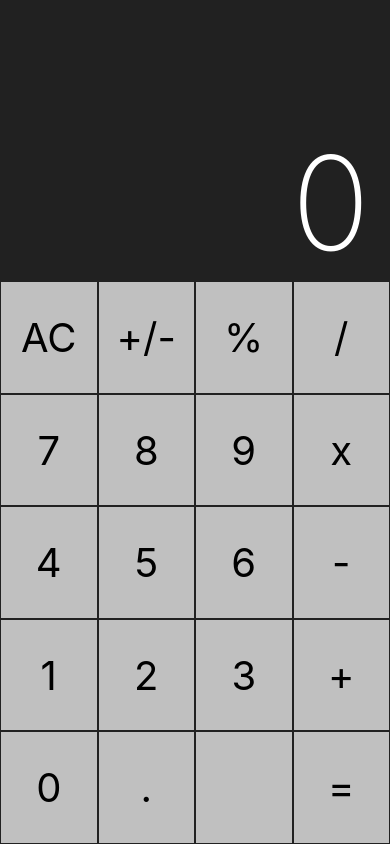
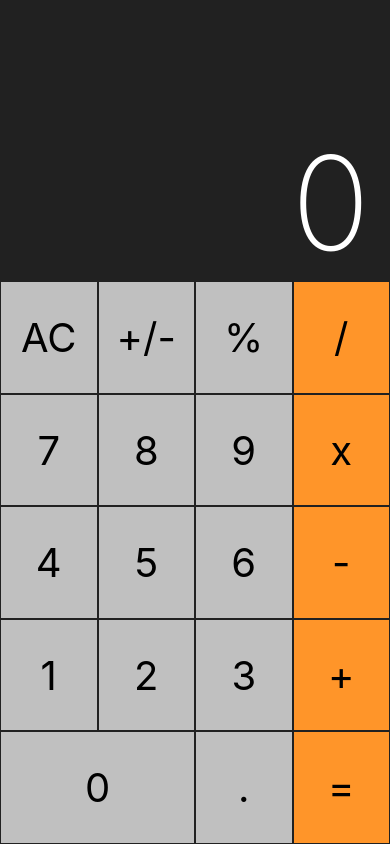
Before and after one commit to old/st-code-solutions, a React Native app in the folder SolutionTwo/: screen / in a window 390 px wide. Built offline with nearby package versions, Linux system fonts and the light colour scheme.

Commit message:
added dynamic orange style for equation buttons '/, x, -, +, ='

```diff
--- a/SolutionTwo/src/components/ButtonsContainer.jsx
+++ b/SolutionTwo/src/components/ButtonsContainer.jsx
@@ -5,32 +5,39 @@ import SecondaryButton from './SecondaryButton';
 
 
 export default function ButtonsContainer() {
+
+    const add = () => {}
+    const subtract = () => {}
+    const multiply = () => {}
+    const divide = () => {}
+    const equal = () => {}
+    const negative = () => {}
+    const clear = () => {}
     return (
         <View style={styles.ButtonsContainerView}>
             <PrimaryButton buttonText="AC"/>
             <PrimaryButton buttonText="+/-"/>
             <PrimaryButton buttonText="%"/>
-            <PrimaryButton buttonText="/"/>
+            <PrimaryButton buttonText="/" isOrange={true}/>
 
             <PrimaryButton buttonText="7"/>
             <PrimaryButton buttonText="8"/>
             <PrimaryButton buttonText="9"/>
-            <PrimaryButton buttonText="x"/>
+            <PrimaryButton buttonText="x" isOrange={true}/>
 
             <PrimaryButton buttonText="4"/>
             <PrimaryButton buttonText="5"/>
             <PrimaryButton buttonText="6"/>
-            <PrimaryButton buttonText="-"/>
+            <PrimaryButton buttonText="-" isOrange={true}/>
 
             <PrimaryButton buttonText="1"/>
             <PrimaryButton buttonText="2"/>
             <PrimaryButton buttonText="3"/>
-            <PrimaryButton buttonText="+"/>
+            <PrimaryButton buttonText="+" isOrange={true}/>
 
-            <PrimaryButton buttonText="0"/>
+            <SecondaryButton buttonText="0"/>
             <PrimaryButton buttonText="."/>
-            <PrimaryButton buttonText=""/>
-            <PrimaryButton buttonText="="/>
+            <PrimaryButton buttonText="=" isOrange={true}/>
         </View>
     )
 
--- a/SolutionTwo/src/components/PrimaryButton.jsx
+++ b/SolutionTwo/src/components/PrimaryButton.jsx
@@ -3,16 +3,10 @@ import { StyleSheet, View, Text, TouchableOpacity} from 'react-native';
 
 export default function PrimaryButton(props) {
 
-    const add = () => {}
-    const subtract = () => {}
-    const multiply = () => {}
-    const divide = () => {}
-    const equal = () => {}
-    const negative = () => {}
-    const clear = () => {}
+
 
     return (
-        <TouchableOpacity style={styles.primaryButtonView}>
+        <TouchableOpacity style={styles.primaryButtonView(props?.isOrange) }>
             <View style={styles.flexContainer}>
                 <Text style={styles.buttonText}>{props.buttonText}</Text>
             </View>
@@ -23,12 +17,14 @@ export default function PrimaryButton(props) {
 
 const styles = StyleSheet.create({
 
-    primaryButtonView: { // props.isOrange ? "FFA500"
-        backgroundColor:  "#c0c0c0",
-        borderWidth: 0.4,
-        borderColor: "rgb(33, 33, 33)",
-        height: '20%',
-        width: '25%',
+    primaryButtonView: (buttonColor)  => {
+        return {
+            backgroundColor:  buttonColor ? "#ff9529" : "#c0c0c0",
+            borderWidth: 0.4,
+            borderColor: "rgb(33, 33, 33)",
+            height: '20%',
+            width: '25%',
+        }
 
     },
     buttonText: {
--- a/SolutionTwo/src/components/SecondaryButton.jsx
+++ b/SolutionTwo/src/components/SecondaryButton.jsx
@@ -1,14 +1,39 @@
 import { useState } from 'react';
-import { StyleSheet, View} from 'react-native';
+import { StyleSheet, View, Text, TouchableOpacity} from 'react-native';
 
 export default function SecondaryButton(props) {
+
+
+
     return (
-        <View>
+        <TouchableOpacity style={styles.secondaryButtonView}>
+            <View style={styles.flexContainer}>
+                <Text style={styles.buttonText}>{props.buttonText}</Text>
+            </View>
+        </TouchableOpacity>
 
-        </View>
     )
 }
 
 const styles = StyleSheet.create({
 
+    secondaryButtonView: {
+        backgroundColor:  "#c0c0c0",
+        borderWidth: 0.4,
+        borderColor: "rgb(33, 33, 33)",
+        height: '20%',
+        width: '50%',
+
+    },
+    buttonText: {
+        fontSize: 40,
+
+    },
+    flexContainer: {
+
+        flex: 1,
+        justifyContent: "center",
+        alignItems: "center"
+    }
+
 })
```
